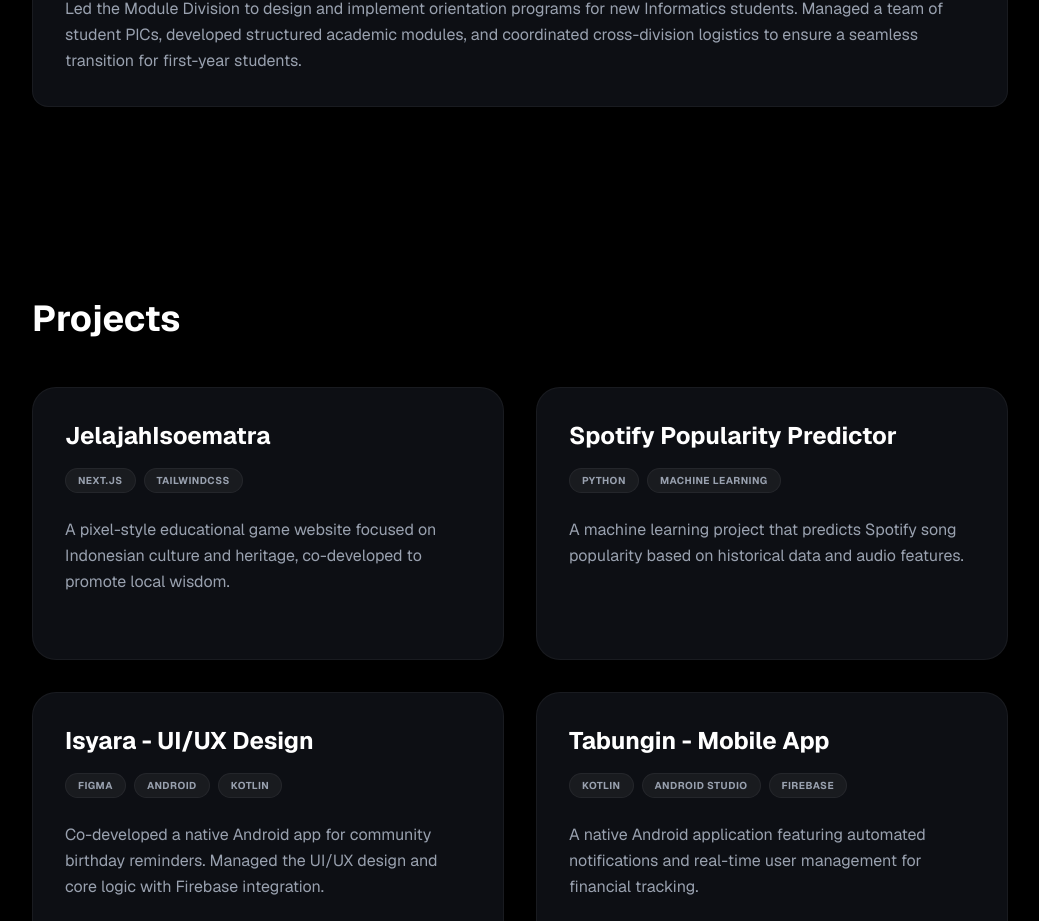
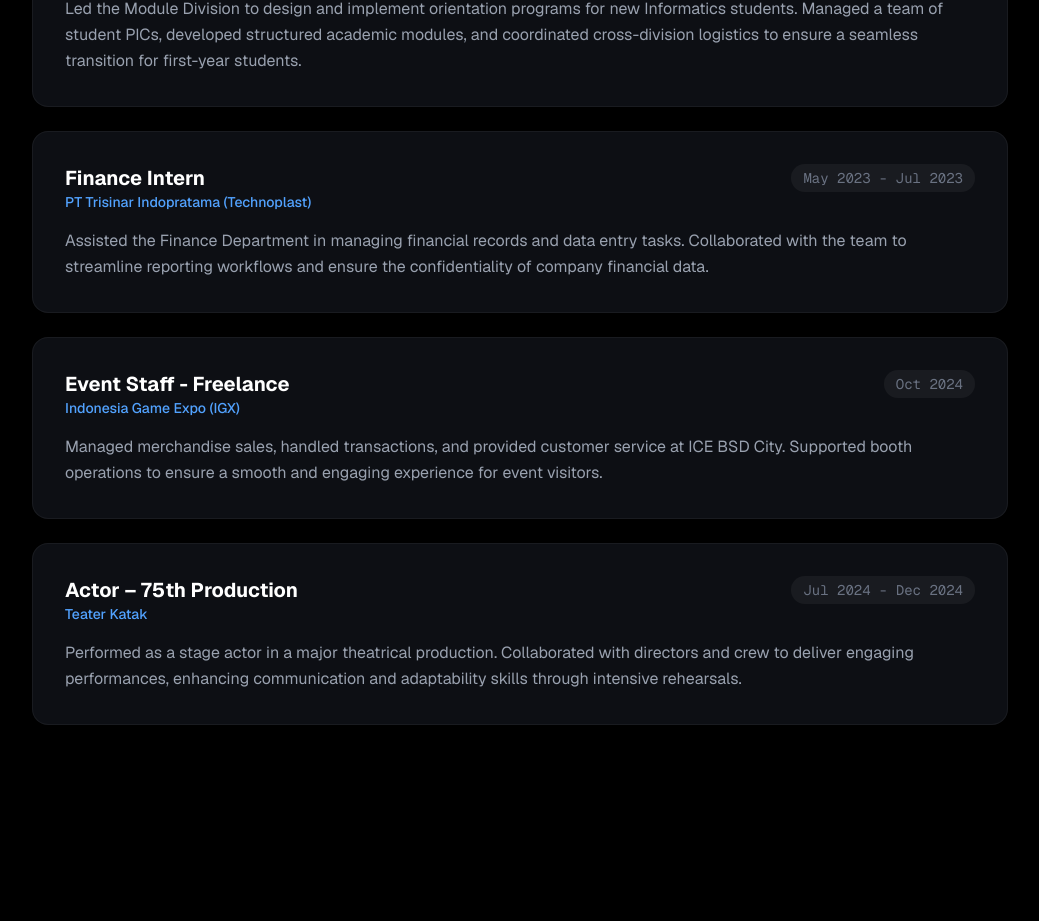
Before and after one commit to NathanaelAxl/my-portfolio, a Next.js app: page / in a window 1280 px wide. Shown: the part 2197-3118 px from the top of the page, without its empty margins (120-1159 px from the left). Built offline with nearby package versions, Linux system fonts and the light colour scheme.

Commit message:
docs: add Technoplast, IGX, and Teater Katak to experience section

```diff
--- a/app/page.tsx
+++ b/app/page.tsx
@@ -100,6 +100,24 @@ export default function Portfolio() {
             company="PPIF UMN 2025"
             date="Mar 2025 - Agu 2025"
             desc="Led the Module Division to design and implement orientation programs for new Informatics students. Managed a team of student PICs, developed structured academic modules, and coordinated cross-division logistics to ensure a seamless transition for first-year students."
+          />
+          <ExperienceCard
+            title="Finance Intern"
+            company="PT Trisinar Indopratama (Technoplast)"
+            date="May 2023 - Jul 2023"
+            desc="Assisted the Finance Department in managing financial records and data entry tasks. Collaborated with the team to streamline reporting workflows and ensure the confidentiality of company financial data."
+          />
+          <ExperienceCard
+            title="Event Staff - Freelance"
+            company="Indonesia Game Expo (IGX)"
+            date="Oct 2024"
+            desc="Managed merchandise sales, handled transactions, and provided customer service at ICE BSD City. Supported booth operations to ensure a smooth and engaging experience for event visitors."
+          />
+          <ExperienceCard
+            title="Actor – 75th Production"
+            company="Teater Katak"
+            date="Jul 2024 - Dec 2024"
+            desc="Performed as a stage actor in a major theatrical production. Collaborated with directors and crew to deliver engaging performances, enhancing communication and adaptability skills through intensive rehearsals."
           />
         </div>
       </section>
```
